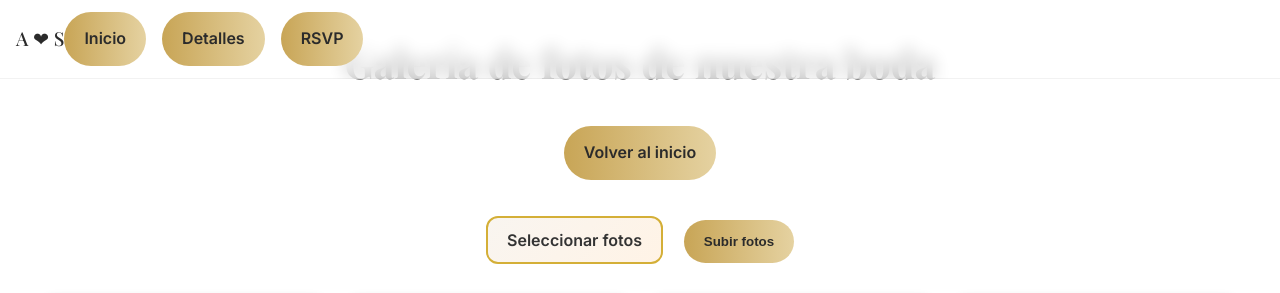
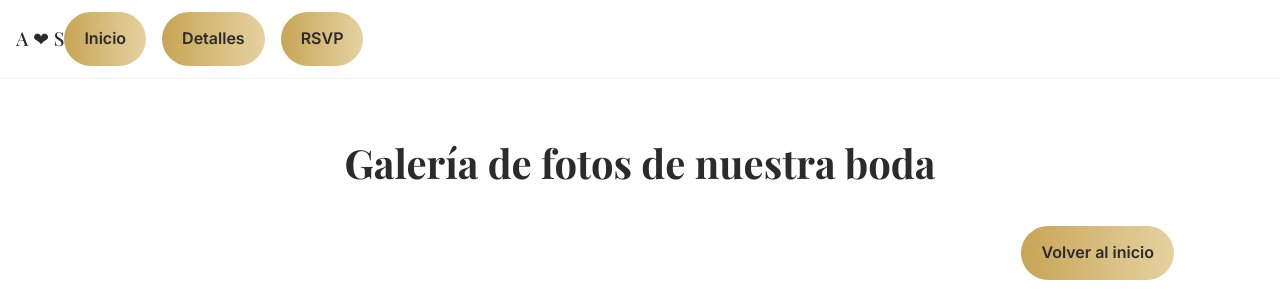
Before and after one commit to elmasteo/proyectoboda, a website: page galeria.html in a window 1280 px wide. Shown: the top 293 px of the page. Drawn offline with nearby package versions, Linux system fonts and the light colour scheme.

Commit message:
ajuste diseño de galería.html botones navbar

```diff
--- a/galeria.html
+++ b/galeria.html
@@ -62,6 +62,19 @@ h1 { text-align:center; font-family:'Playfair Display', serif; font-size:2.5rem;
   width: 100px; height:100px; object-fit:cover;
   margin:0.25rem; border-radius:12px; box-shadow:0 2px 6px rgba(0,0,0,0.2);
 }
+body { padding-top: 100px; } /* espacio para navbar fijo */
+
+.btn-container.btn-right {
+  text-align: right;
+  margin: 1.5rem 0;
+}
+
+main.container {
+  max-width: 1200px;
+  margin: 0 auto;
+  padding: 0 1rem;
+}
+
 </style>
 </head>
 <body>
@@ -75,13 +88,14 @@ h1 { text-align:center; font-family:'Playfair Display', serif; font-size:2.5rem;
   <button class="hamburger" aria-label="Abrir menú" aria-expanded="false">☰</button>
 </header>
 
-<h1>Galería de fotos de nuestra boda</h1>
+<main class="container">
+  <h1>Galería de fotos de nuestra boda</h1>
 
-<div class="btn-container">
-  <a href="/index.html" class="btn btn-gold btn-lg">Volver al inicio</a>
-</div>
+  <div class="btn-container btn-right">
+    <a href="/index.html" class="btn btn-gold btn-lg">Volver al inicio</a>
+  </div>
 
-<form id="upload-form">
+  <form id="upload-form">
   <label class="custom-file-upload">
     <input type="file" id="photo-input" accept="image/*" multiple required />
     Seleccionar fotos
@@ -91,7 +105,8 @@ h1 { text-align:center; font-family:'Playfair Display', serif; font-size:2.5rem;
   <div id="preview-container"></div>
 </form>
 
-<div id="gallery" aria-live="polite">Cargando fotos…</div>
+  <div id="gallery" aria-live="polite">Cargando fotos…</div>
+</main>
 
 <footer class="footer" style="text-align:center;margin:2rem 0;">
   Con ❤️ por Adriana & Santiago — Nos vemos el 21/03/2026
--- a/styles.css
+++ b/styles.css
@@ -17,6 +17,7 @@ body {
   color: var(--fg);
   background: var(--bg);
   line-height: 1.55;
+  padding-top: 100px;
 }
 html { scroll-behavior: smooth; }
 
```
